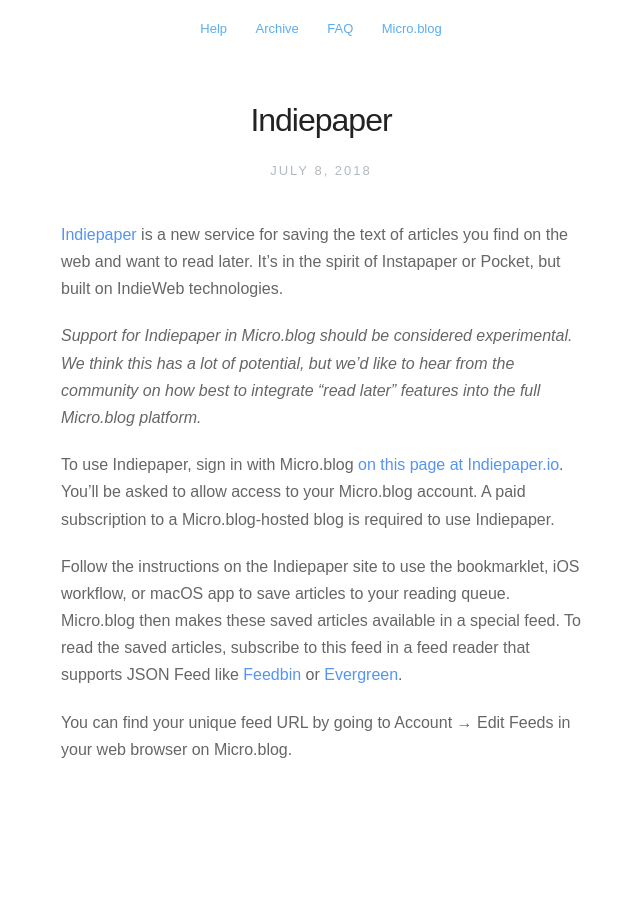
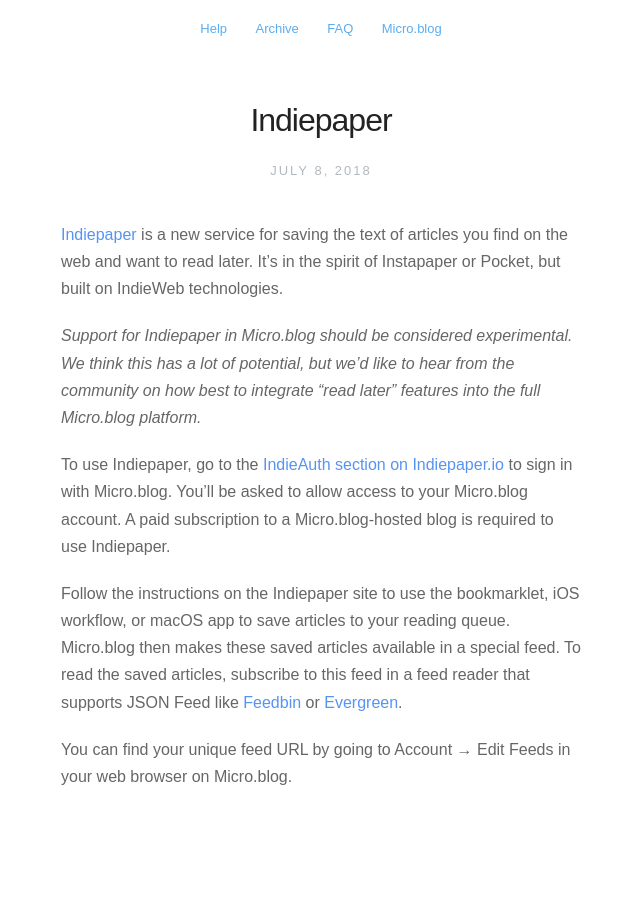
Before and after one commit to microdotblog/help.micro.blog, a Jekyll site: the page built from _posts/2018-07-08-indiepaper.markdown, in a window 1280 px wide. Shown: the whole page, without its empty margins (319-959 px from the left). Built offline with Jekyll 4.4.1, drawn with Linux system fonts in a browser that asks for light colours; nearby versions of some CDN libraries.

Commit message:
Updated Indiepaper auth link to match new site.

```diff
--- a/_posts/2018-07-08-indiepaper.markdown
+++ b/_posts/2018-07-08-indiepaper.markdown
@@ -8,7 +8,7 @@
 
 _Support for Indiepaper in Micro.blog should be considered experimental. We think this has a lot of potential, but we'd like to hear from the community on how best to integrate "read later" features into the full Micro.blog platform._
 
-To use Indiepaper, sign in with Micro.blog [on this page at Indiepaper.io](https://www.indiepaper.io/indieauth.html). You'll be asked to allow access to your Micro.blog account. A paid subscription to a Micro.blog-hosted blog is required to use Indiepaper.
+To use Indiepaper, go to the [IndieAuth section on Indiepaper.io](https://indiepaper.io/#indieauth) to sign in with Micro.blog. You'll be asked to allow access to your Micro.blog account. A paid subscription to a Micro.blog-hosted blog is required to use Indiepaper.
 
 Follow the instructions on the Indiepaper site to use the bookmarklet, iOS workflow, or macOS app to save articles to your reading queue. Micro.blog then makes these saved articles available in a special feed. To read the saved articles, subscribe to this feed in a feed reader that supports JSON Feed like [Feedbin](https://feedbin.com/) or [Evergreen](https://ranchero.com/evergreen/).
 
```
